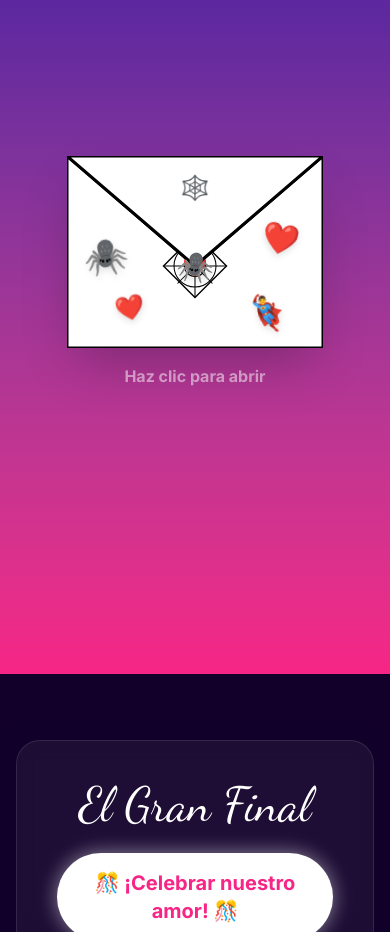
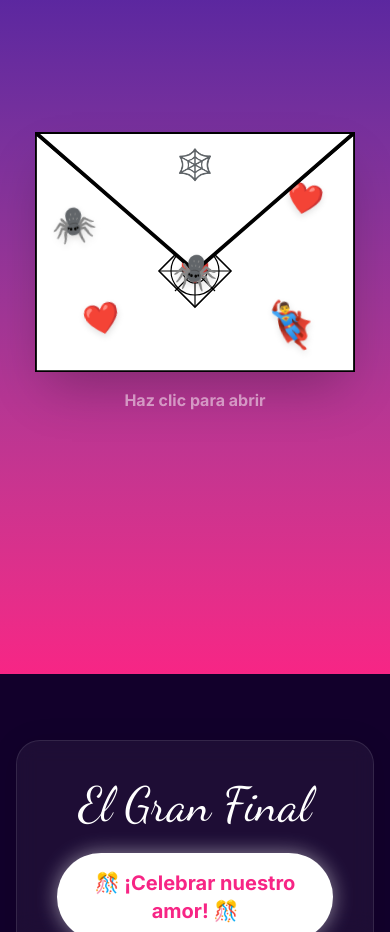
Before and after one commit to TatianaAB-18/1a-o11meses, an Astro site: page / in a window 390 px wide. Shown: the part 4080-5012 px from the top of the page. Built offline with nearby package versions, Linux system fonts and the light colour scheme; Astro itself is replaced by a stand-in of ours.

Commit message:
style: hacer el sobre más grande y responsivo

```diff
--- a/src/components/InteractiveLetter.astro
+++ b/src/components/InteractiveLetter.astro
@@ -6,7 +6,7 @@
   <div class="max-w-2xl w-full text-center relative">
 
     <!-- Sobre Cerrado (Estilo Spiderman) -->
-    <div id="envelope" class="mx-auto w-64 h-48 rounded-lg relative shadow-2xl cursor-pointer hover:-translate-y-2 transition-transform duration-300">
+    <div id="envelope" class="mx-auto w-80 md:w-96 aspect-[4/3] rounded-lg relative shadow-2xl cursor-pointer hover:-translate-y-2 transition-transform duration-300">
 
       <!-- Fondo interior -->
       <div class="absolute inset-0 bg-gray-200 border-2 border-black rounded-lg"></div>
@@ -20,32 +20,32 @@
 
       <!-- Decoraciones Spiderman -->
       <div class="absolute inset-0 z-20 pointer-events-none overflow-hidden rounded-b-lg">
-        <div class="absolute top-20 left-4 text-4xl -rotate-12 drop-shadow-md">🕷️</div>
-        <div class="absolute top-16 right-6 text-3xl rotate-12 drop-shadow-md">❤️</div>
-        <div class="absolute bottom-4 right-8 text-4xl -rotate-12 transform scale-x-[-1] drop-shadow-md">🦸‍♂️</div>
-        <div class="absolute bottom-6 left-12 text-2xl -rotate-12 drop-shadow-md">❤️</div>
+        <div class="absolute top-[30%] left-[5%] text-4xl -rotate-12 drop-shadow-md">🕷️</div>
+        <div class="absolute top-[20%] right-[10%] text-3xl rotate-12 drop-shadow-md">❤️</div>
+        <div class="absolute bottom-[10%] right-[10%] text-5xl -rotate-12 transform scale-x-[-1] drop-shadow-md">🦸‍♂️</div>
+        <div class="absolute bottom-[15%] left-[15%] text-3xl -rotate-12 drop-shadow-md">❤️</div>
 
-        <div class="absolute top-[110px] left-1/2 -translate-x-1/2 -translate-y-1/2 flex items-center justify-center">
-           <svg width="70" height="70" viewBox="0 0 100 100">
+        <div class="absolute top-[58%] left-1/2 -translate-x-1/2 -translate-y-1/2 flex items-center justify-center">
+           <svg width="80" height="80" viewBox="0 0 100 100">
               <path d="M50,5 L95,50 L50,95 L5,50 Z" fill="none" stroke="black" stroke-width="2"/>
               <path d="M25,25 L75,75 M25,75 L75,25 M50,5 L50,95 M5,50 L95,50" stroke="black" stroke-width="1.5"/>
               <circle cx="50" cy="50" r="15" fill="none" stroke="black" stroke-width="1.5"/>
               <circle cx="50" cy="50" r="30" fill="none" stroke="black" stroke-width="1.5"/>
            </svg>
-           <div class="absolute text-xl">❤️</div>
+           <div class="absolute text-2xl">❤️</div>
         </div>
       </div>
 
       <!-- Solapa superior -->
-      <div id="envelope-flap" class="absolute top-0 left-0 w-full h-[110px] origin-top transition-transform duration-700 z-30">
+      <div id="envelope-flap" class="absolute top-0 left-0 w-full h-[58%] origin-top transition-transform duration-700 z-30">
         <svg class="w-full h-full" viewBox="0 0 256 110" preserveAspectRatio="none">
           <path d="M0,0 L128,110 L256,0 Z" fill="white" stroke="black" stroke-width="3" stroke-linejoin="round"/>
         </svg>
-        <div class="absolute top-4 left-1/2 -translate-x-1/2 text-2xl">🕸️</div>
+        <div class="absolute top-[10%] left-1/2 -translate-x-1/2 text-3xl">🕸️</div>
       </div>
 
       <!-- Sello central -->
-      <div class="absolute top-[110px] left-1/2 -translate-x-1/2 -translate-y-1/2 text-3xl z-40 drop-shadow-md transition-opacity duration-300" id="envelope-seal">
+      <div class="absolute top-[58%] left-1/2 -translate-x-1/2 -translate-y-1/2 text-4xl z-40 drop-shadow-md transition-opacity duration-300" id="envelope-seal">
         🕷️
       </div>
 
```
